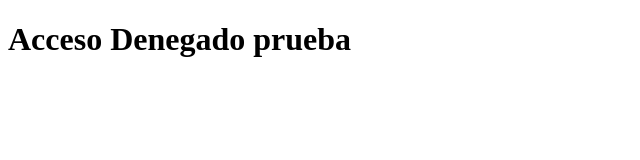
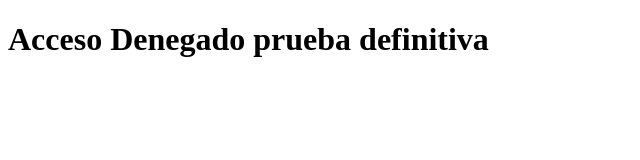
Before and after one commit to polopk/seguridadBackEndMASI, a website: page public/index.html in a window 1280 px wide. Shown: the whole page, without its empty margins (0-640 px from the left). Drawn offline with Linux system fonts and the light colour scheme.

Commit message:
preuba definitiva en html

```diff
--- a/public/index.html
+++ b/public/index.html
@@ -7,6 +7,6 @@
     <title>Acceso Denegado</title>
 </head>
 <body>
-    <h1>Acceso Denegado prueba</h1>
+    <h1>Acceso Denegado prueba definitiva</h1>
 </body>
 </html>
```
